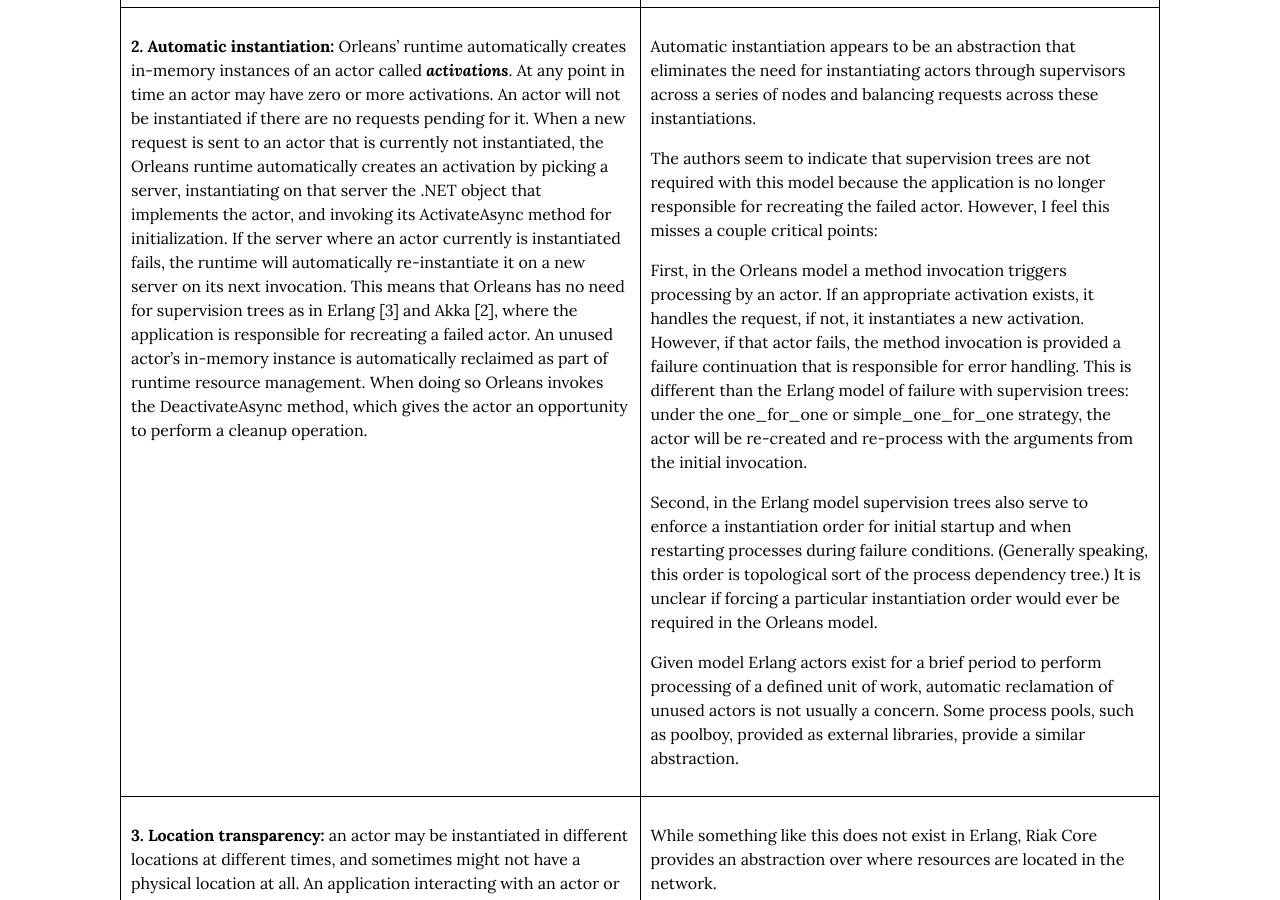
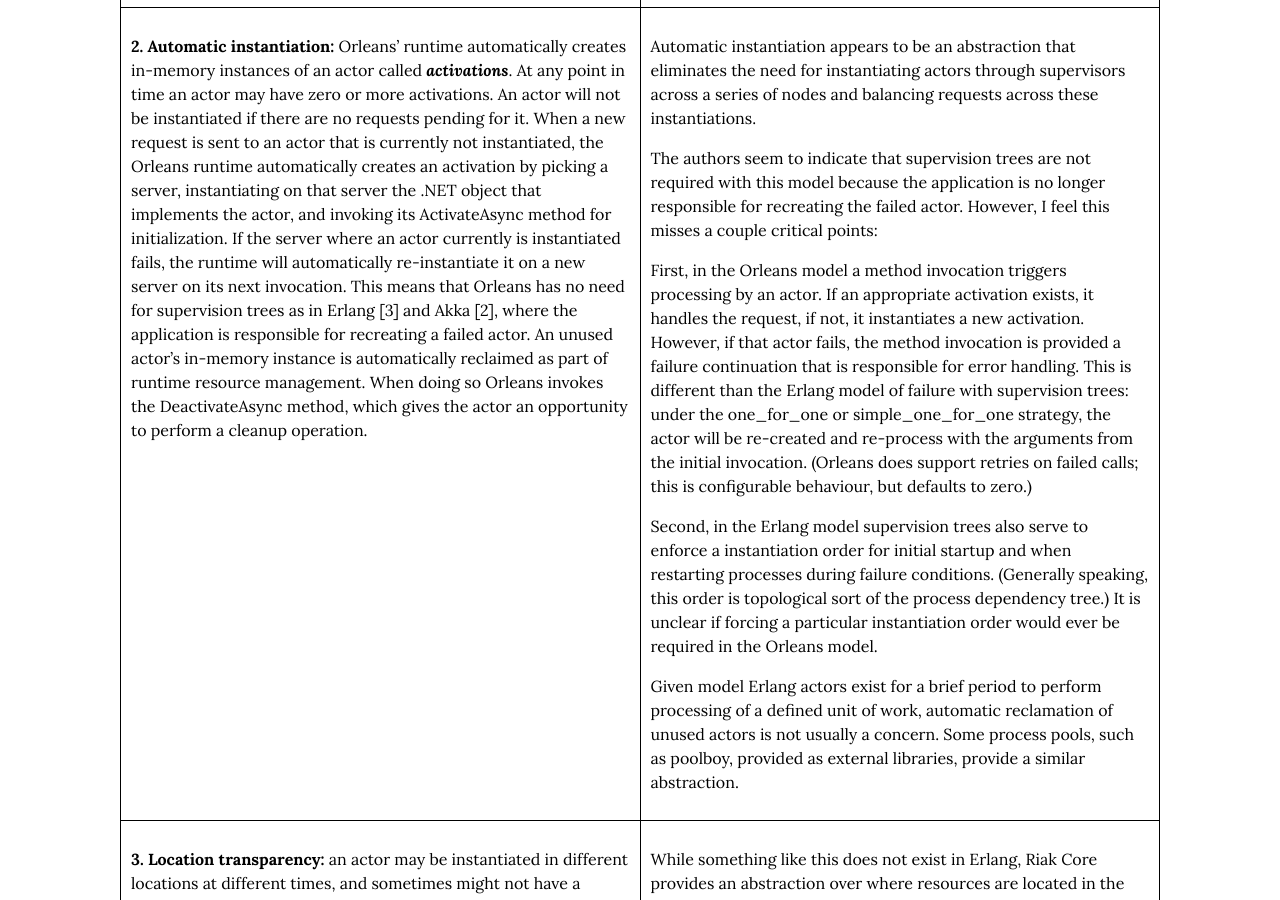
Before and after one commit to cmeiklejohn/cmeiklejohn.github.io, a Jekyll site: the page built from _posts/2015-05-03-orleans.markdown, in a window 1280 px wide and 900 px high, scrolled down 5017 px. Built offline with Jekyll 4.4.1, drawn with Linux system fonts in a browser that asks for light colours; comment, search, counter and statistics services are not loaded.

Commit message:
Add clarification on retries.

```diff
--- a/_posts/2015-05-03-orleans.markdown
+++ b/_posts/2015-05-03-orleans.markdown
@@ -317,7 +317,8 @@
       is different than the Erlang model of failure with supervision
       trees: under the one_for_one or simple_one_for_one strategy, the
       actor will be re-created and re-process with the arguments from
-      the initial invocation.</p>
+      the initial invocation. (Orleans does support retries on failed
+      calls; this is configurable behaviour, but defaults to zero.)</p>
       <p>Second, in the Erlang model supervision trees also serve to
       enforce a instantiation order for initial startup and when
       restarting processes during failure conditions.  (Generally
```
